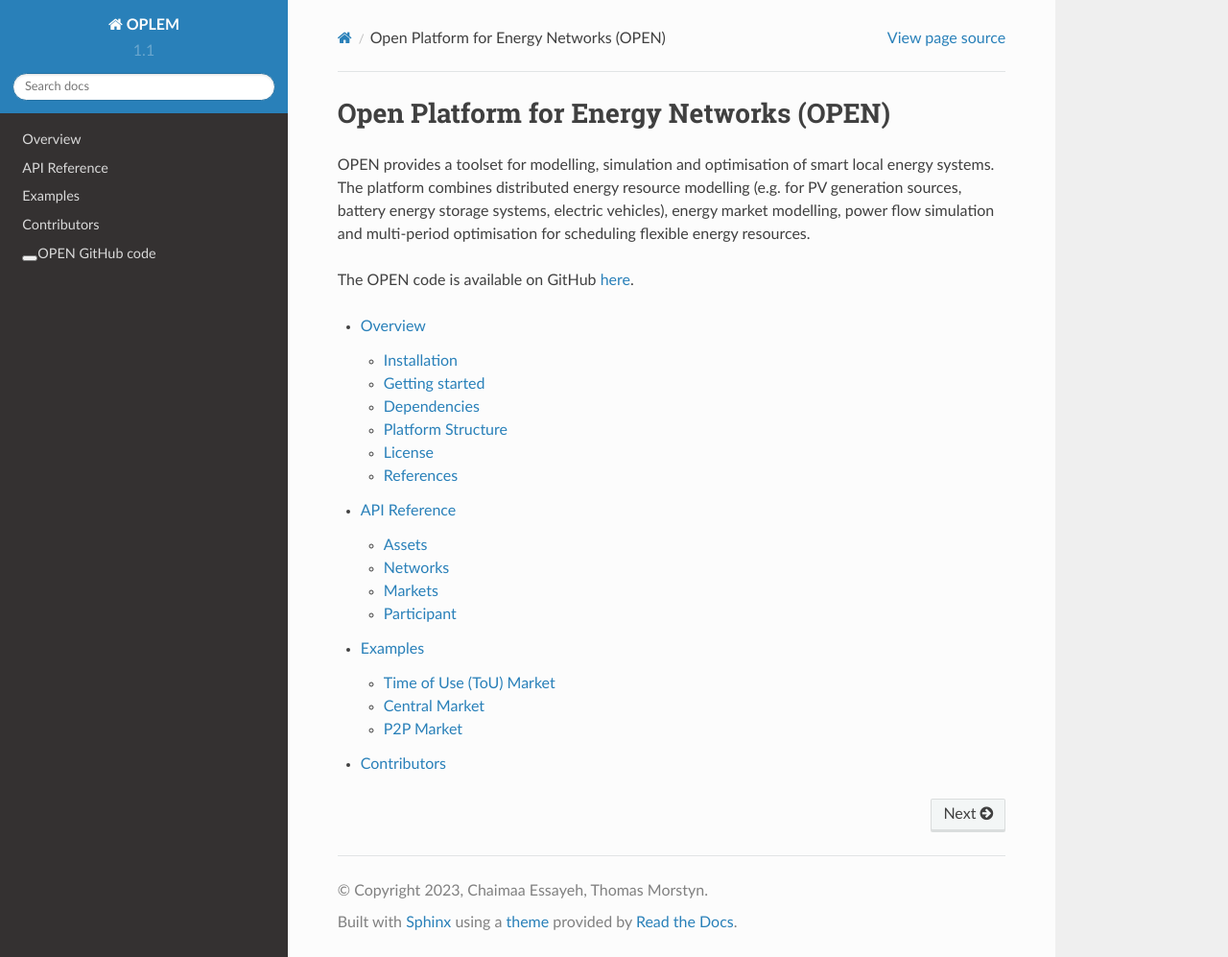
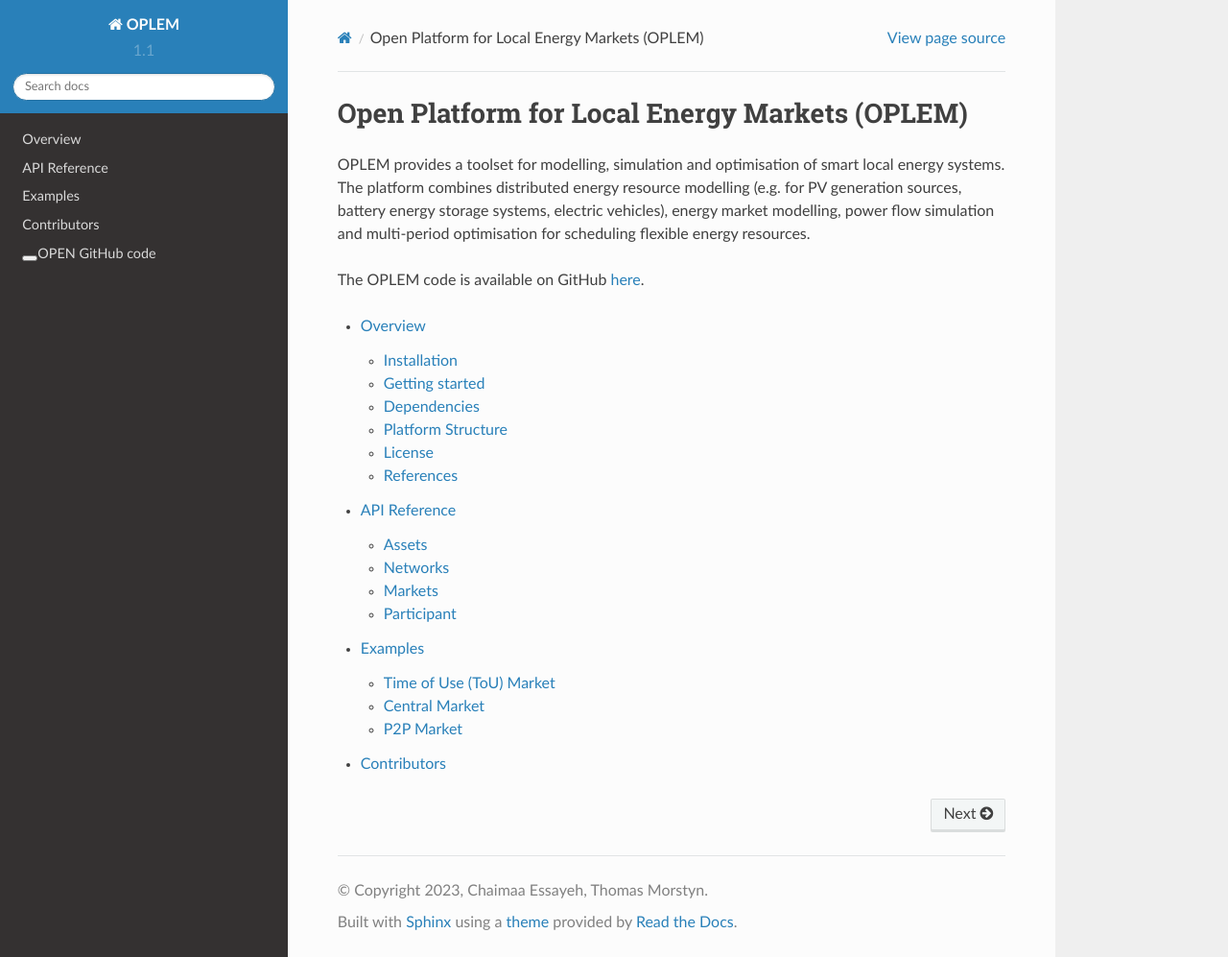
Before and after one commit to EsaLaboratory/OPLEM, a Sphinx documentation site: the page built from docs/index.rst, in a window 1280 px wide and 997 px high. Shown: the whole window at 96% size. Built offline with Sphinx 7.4.7 and the Read the Docs theme 2.0.0, drawn with Linux system fonts in a browser that asks for light colours.

Commit message:
Update index.rst

```diff
--- a/docs/index.rst
+++ b/docs/index.rst
@@ -1,10 +1,10 @@
 ==========================================
-Open Platform for Energy Networks (OPEN)
+Open Platform for Local Energy Markets (OPLEM)
 ==========================================
 
-OPEN provides a toolset for modelling, simulation and optimisation of smart local energy systems. The platform combines distributed energy resource modelling (e.g. for PV generation sources, battery energy storage systems, electric vehicles), energy market modelling, power flow simulation and multi-period optimisation for scheduling flexible energy resources.
+OPLEM provides a toolset for modelling, simulation and optimisation of smart local energy systems. The platform combines distributed energy resource modelling (e.g. for PV generation sources, battery energy storage systems, electric vehicles), energy market modelling, power flow simulation and multi-period optimisation for scheduling flexible energy resources.
 
-The OPEN code is available on GitHub `here <https://github.com/EPGOxford/OPEN/>`_.
+The OPLEM code is available on GitHub `here <https://github.com/EsaLaboratory/OPEN/tree/OPEN_market>`_.
 
 .. toctree::
   :maxdepth: 2
```
